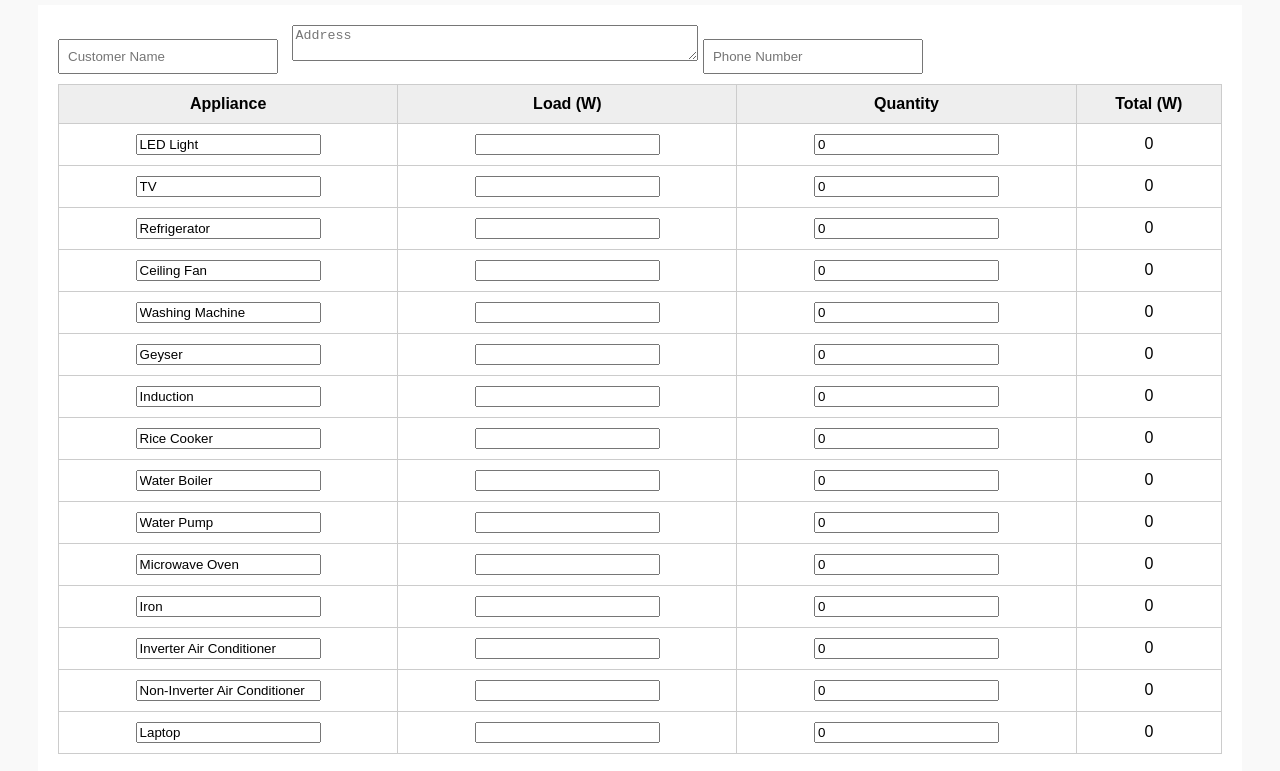
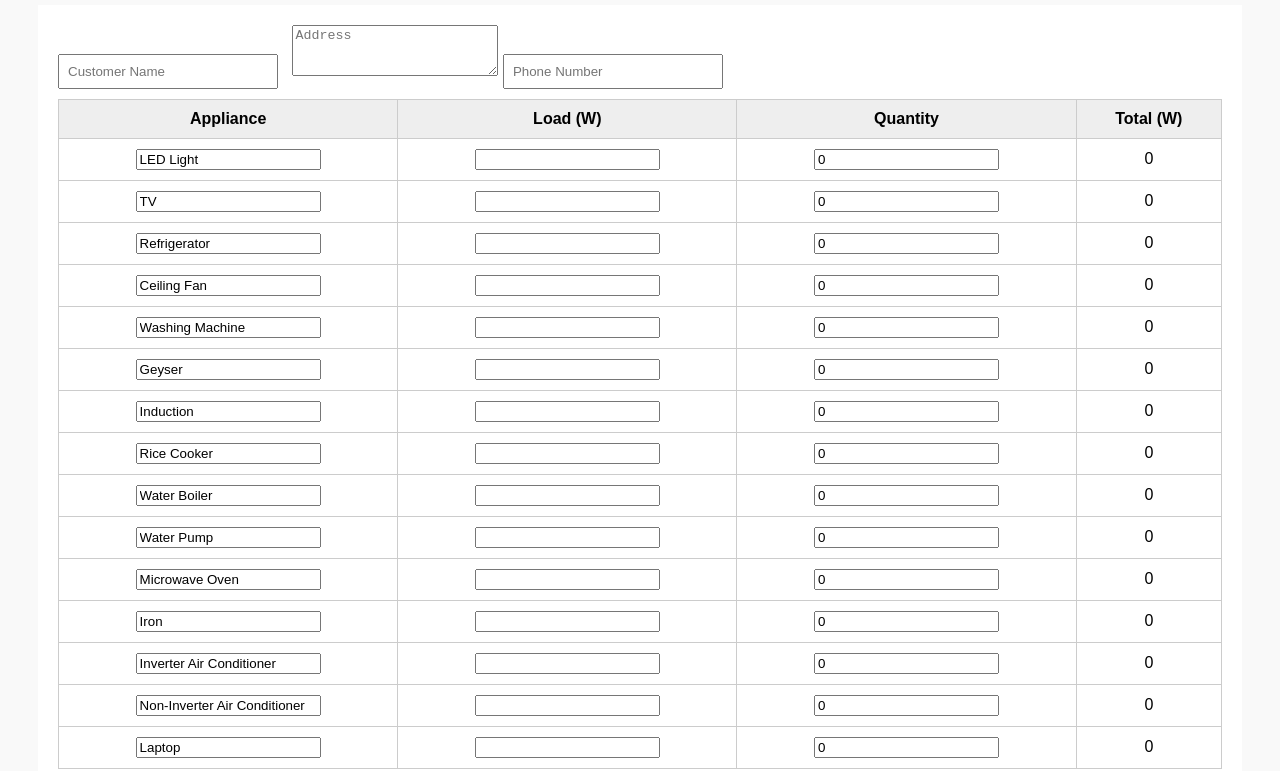
Before and after one commit to ilongjamir/Symbios_Load_Calculator, a plain HTML site: page index.html in a window 1280 px wide. Shown: the part 101-872 px from the top of the page. Drawn offline with Linux system fonts and the light colour scheme.

Commit message:
Update index.html

```diff
--- a/index.html
+++ b/index.html
@@ -17,7 +17,7 @@
     .total { font-size: 18px; font-weight: bold; }
     #formSection input { padding: 8px; margin-right: 10px; margin-bottom: 10px; }
     #custName, #custPhone { width: 200px; }
-    #custAddress { width: 400px; }
+    #custAddress { width: 200px; }
     #captureArea { padding: 20px; background: #fff; margin-bottom: 20px; }
   </style>
 </head>
@@ -27,7 +27,7 @@
   <div id="captureArea">
     <div id="formSection">
       <input type="text" id="custName" placeholder="Customer Name" />
-      <textarea id="custAddress" placeholder="Address" rows="2"></textarea>
+      <textarea id="custAddress" placeholder="Address" rows="3"></textarea>
       <input type="text" id="custPhone" placeholder="Phone Number" />
     </div>
 
```
